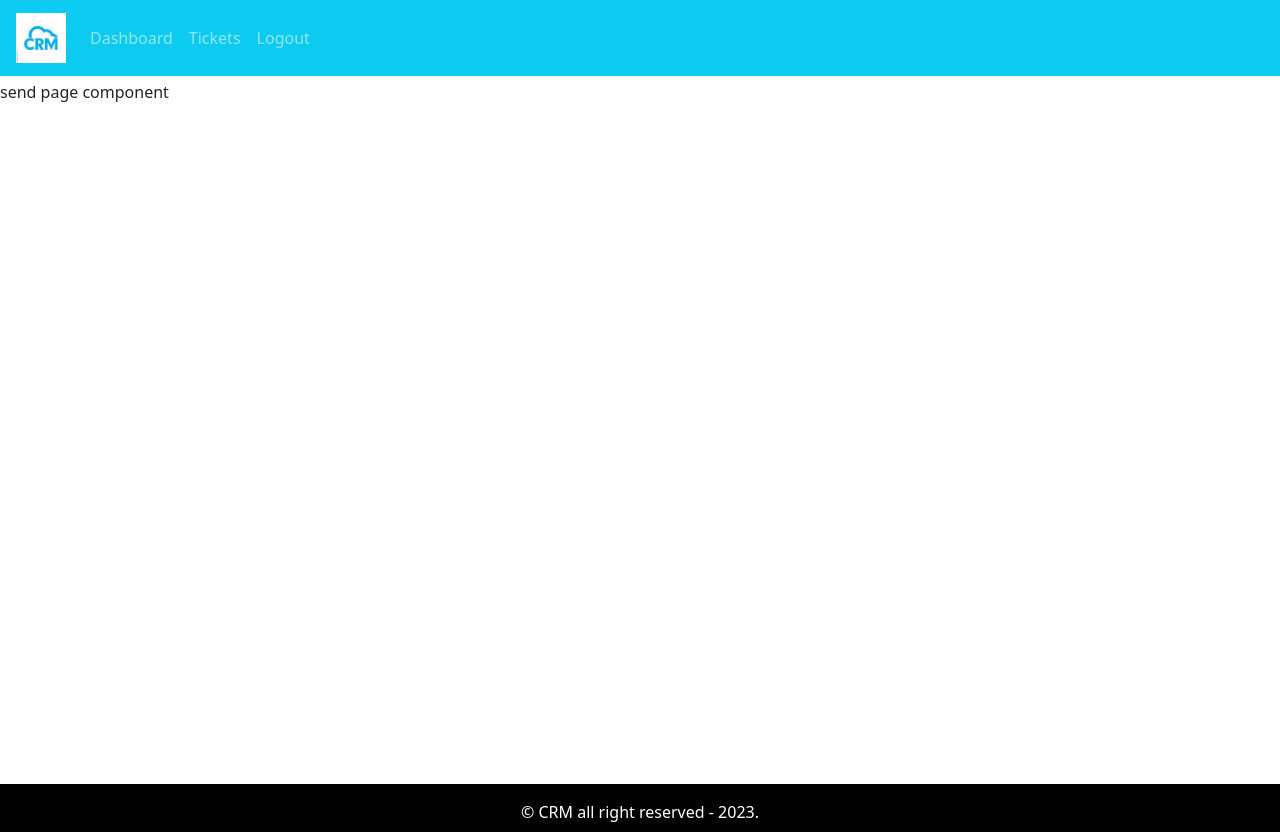
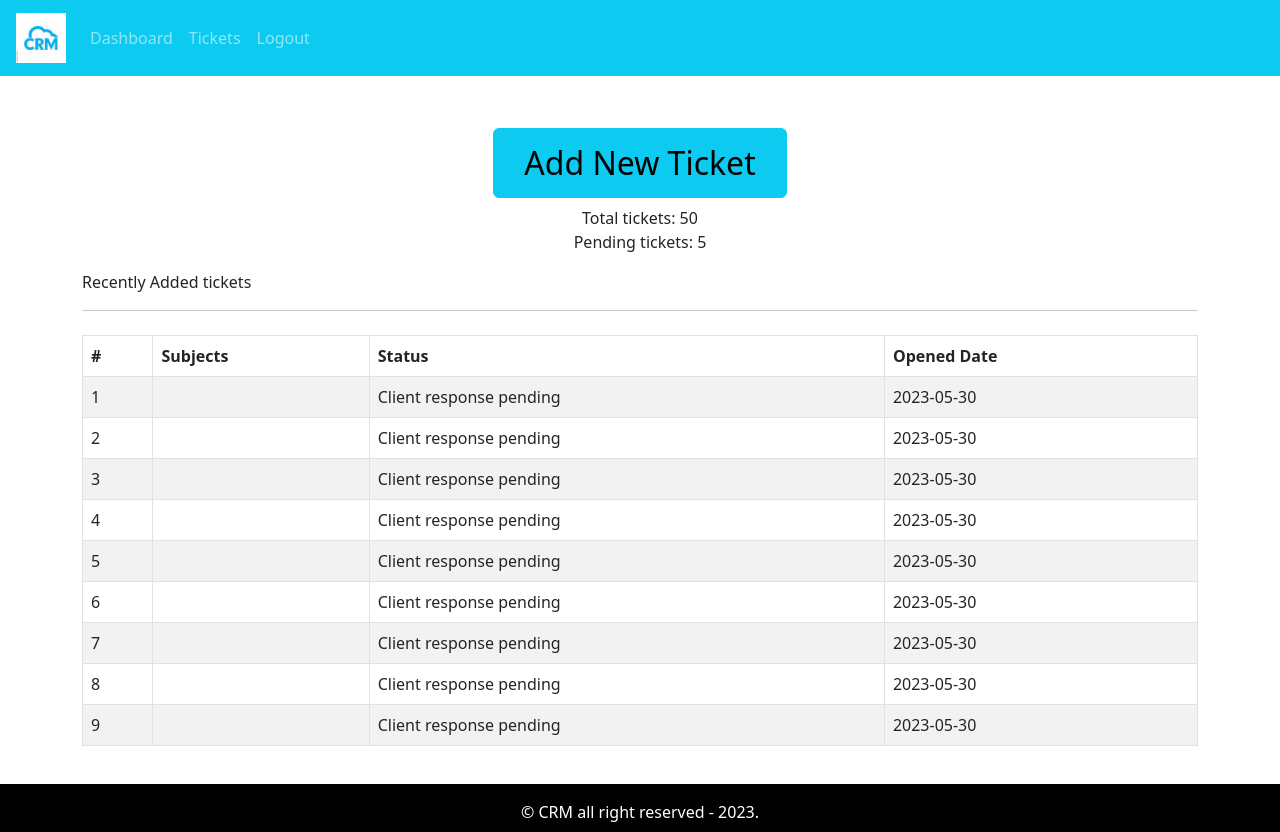
Before and after one commit to shahnawaz52/crm-frontend, a React (Create React App) app: page / in a window 1280 px wide. Built offline with nearby package versions, Linux system fonts and the light colour scheme.

Commit message:
[Add] Added table for tickets

```diff
--- a/src/App.js
+++ b/src/App.js
@@ -2,13 +2,14 @@
 import DefaultLayout from './layout/DefaultLayout';
 
 import EntryPage from './pages/entry/EntryPage';
+import Dashboard from './pages/dashboard/Dashboard';
 
 function App() {
   return (
     <div className="App">
       {/* <EntryPage /> */}
       <DefaultLayout>
-          send page component
+          <Dashboard />
         </DefaultLayout>
     </div>
   );
--- /dev/null
+++ b/src/assets/data/dummytickets.json
@@ -0,0 +1,47 @@
+[
+    {
+        "id": 1,
+        "status": "Client response pending",
+        "addedAt": "2023-05-30"
+    },
+    {
+        "id": 2,
+        "status": "Client response pending",
+        "addedAt": "2023-05-30"
+    },
+    {
+        "id": 3,
+        "status": "Client response pending",
+        "addedAt": "2023-05-30"
+    },
+    {
+        "id": 4,
+        "status": "Client response pending",
+        "addedAt": "2023-05-30"
+    },
+    {
+        "id": 5,
+        "status": "Client response pending",
+        "addedAt": "2023-05-30"
+    },
+    {
+        "id": 6,
+        "status": "Client response pending",
+        "addedAt": "2023-05-30"
+    },
+    {
+        "id": 7,
+        "status": "Client response pending",
+        "addedAt": "2023-05-30"
+    },
+    {
+        "id": 8,
+        "status": "Client response pending",
+        "addedAt": "2023-05-30"
+    },
+    {
+        "id": 9,
+        "status": "Client response pending",
+        "addedAt": "2023-05-30"
+    }
+]
--- /dev/null
+++ b/src/components/TicketTable/TicketTable.js
@@ -0,0 +1,36 @@
+import { Table } from "react-bootstrap";
+
+const TicketTable = ({tickets}) => {
+    return (
+        <div>
+            <Table striped bordered hover>
+                <thead>
+                    <tr>
+                        <th>#</th>
+                        <th>Subjects</th>
+                        <th>Status</th>
+                        <th>Opened Date</th>
+                    </tr>
+                </thead>
+                <tbody>
+                    {tickets.length ? tickets.map((row) => (
+                        <tr key={row.id}>
+                            <td>{row.id}</td>
+                            <td>{row.subject}</td>
+                            <td>{row.status}</td>
+                            <td>{row.addedAt}</td>
+                        </tr>
+                    )) :
+                    <tr>
+                        <td colSpan="4" className="text-center">No ticket show</td>
+                    </tr>
+                    }
+
+
+                </tbody>
+            </Table>
+        </div>
+    )
+}
+
+export default TicketTable;
--- /dev/null
+++ b/src/pages/dashboard/Dashboard.js
@@ -0,0 +1,34 @@
+import { Container, Row, Col, Button } from "react-bootstrap";
+import TicketTable from "../../components/TicketTable/TicketTable";
+import tickets from '../../assets/data/dummytickets.json';
+
+const Dashboard = () => {
+    return (
+        <Container>
+            <Row>
+                <Col className="text-center mt-5 mb-2">
+                    <Button variant="info" style={{'fontSize': '2rem', 'padding': '10px 30px'}}>
+                        Add New Ticket
+                    </Button>
+                </Col>
+            </Row>
+            <Row>
+                <Col className="text-center mb-2">
+                    <div>Total tickets: 50</div>
+                    <div>Pending tickets: 5</div>
+                </Col>
+            </Row>
+            <Row>
+                <Col className="mt-2">Recently Added tickets</Col>
+            </Row>
+            <hr />
+            <Row>
+                <Col className="mt-2 recent-ticket">
+                    <TicketTable tickets={tickets} />
+                </Col>
+            </Row>
+        </Container>
+    )
+}
+
+export default Dashboard;
```
